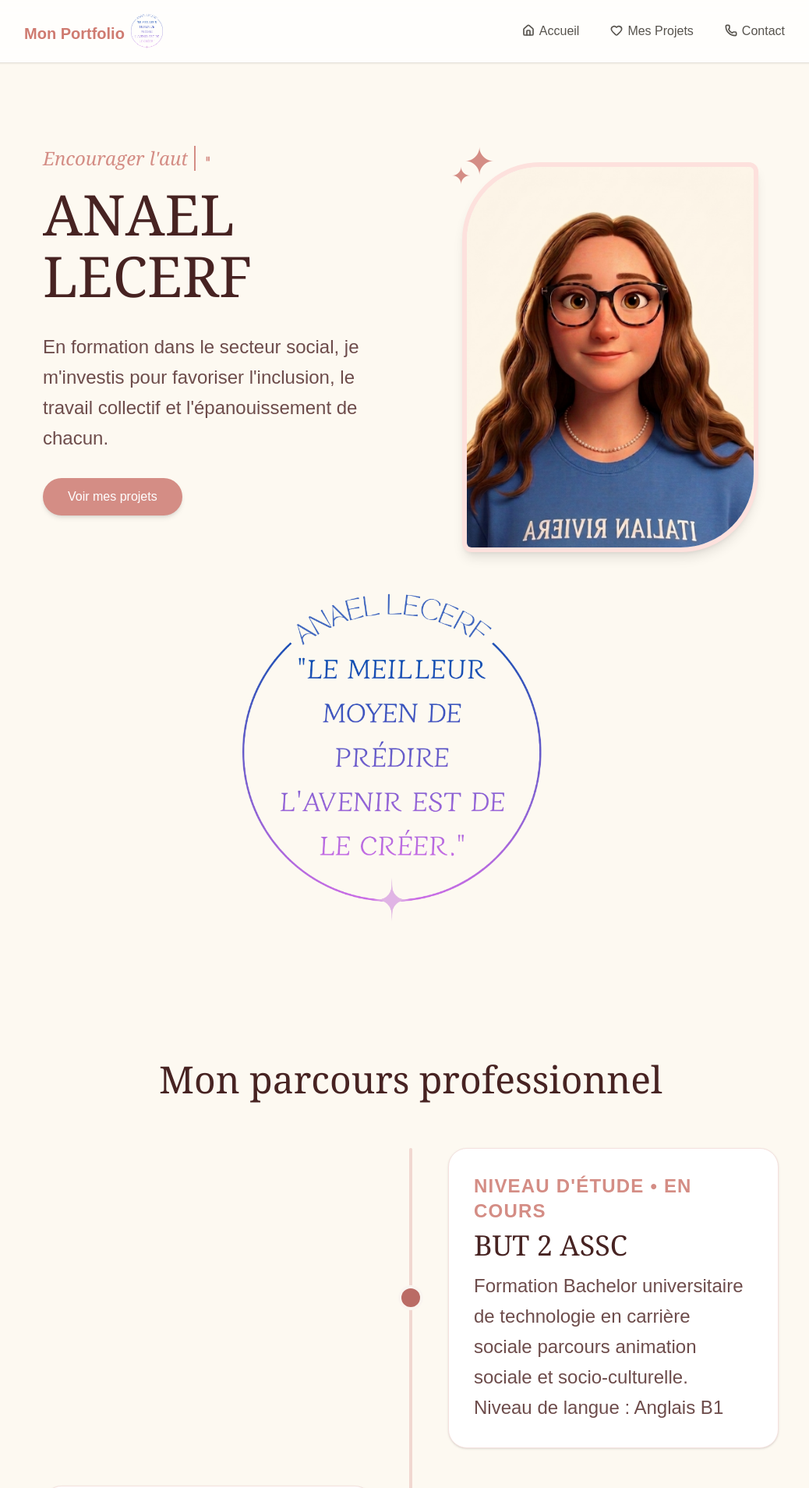
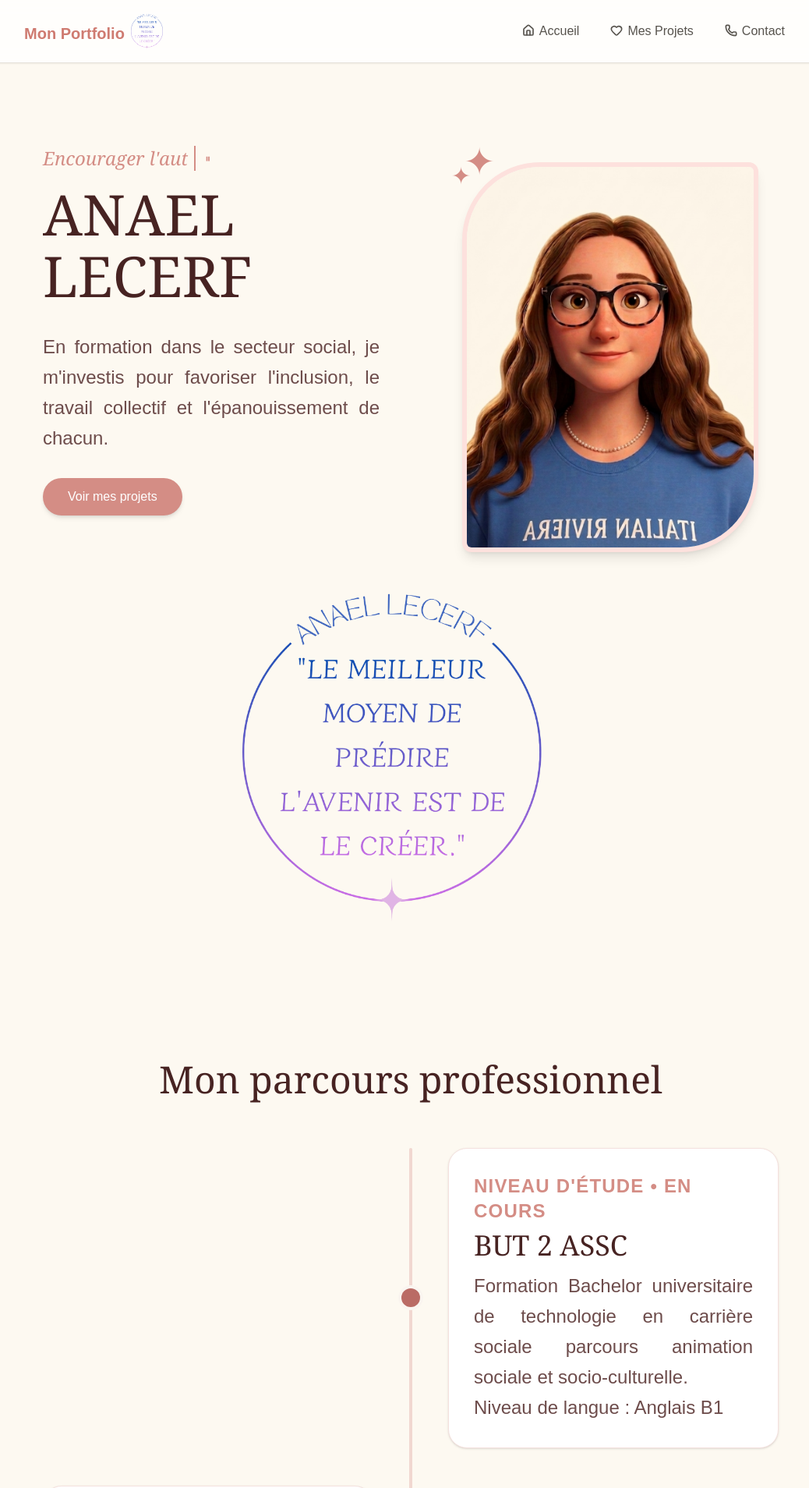
Before and after one commit to ykanael/portfolio, a Next.js app: page / in a window 1280 px wide. Shown: the top 1908 px of the page at 78% size, without its empty margins (113-1151 px from the left). Built offline with nearby package versions, Linux system fonts and the light colour scheme.

Commit message:
Update page.tsx

```diff
--- a/app/page.tsx
+++ b/app/page.tsx
@@ -101,7 +101,7 @@ export default function Home() {
           </h1>
 
           <div className="space-y-5 pt-2">
-            <p className="xl:text-2xl text-[#6D4C4B] leading-relaxed max-w-lg text-base md:text-lg font-medium">
+            <p className="xl:text-2xl text-[#6D4C4B] leading-relaxed max-w-lg text-base md:text-lg font-medium text-justify">
               En formation dans le secteur social, je m'investis pour favoriser l'inclusion, le
               travail collectif et l'épanouissement de chacun.
             </p>
@@ -180,7 +180,7 @@ export default function Home() {
                     <h4 className="xl:text-4xl text-xl md:text-2xl font-serif text-[#472322] mt-2 mb-3">
                       {item.titre}
                     </h4>
-                    <p className="xl:text-2xl text-[#6D4C4B] text-sm md:text-base leading-relaxed whitespace-pre-line">
+                    <p className="xl:text-2xl text-[#6D4C4B] text-sm md:text-base leading-relaxed whitespace-pre-line text-justify">
                       {item.desc}
                     </p>
                   </div>
@@ -344,7 +344,7 @@ export default function Home() {
                   <span className="xl:text-xl text-[#D48D85] mt-1">✓</span>
                   Environnement de travail sain et positif
                 </li>
-                <li className="xl:text-[1.4rem] flex items-start gap-3">
+                <li className="xl:text-[1.4rem] flex items-start gap-3 text-justify">
                   <span className="xl:text-2xl text-[#D48D85] mt-1">✓</span>
                   Avoir un niveau de vie qui me permets d’atteindre mes objectifs personnels
                 </li>
```
